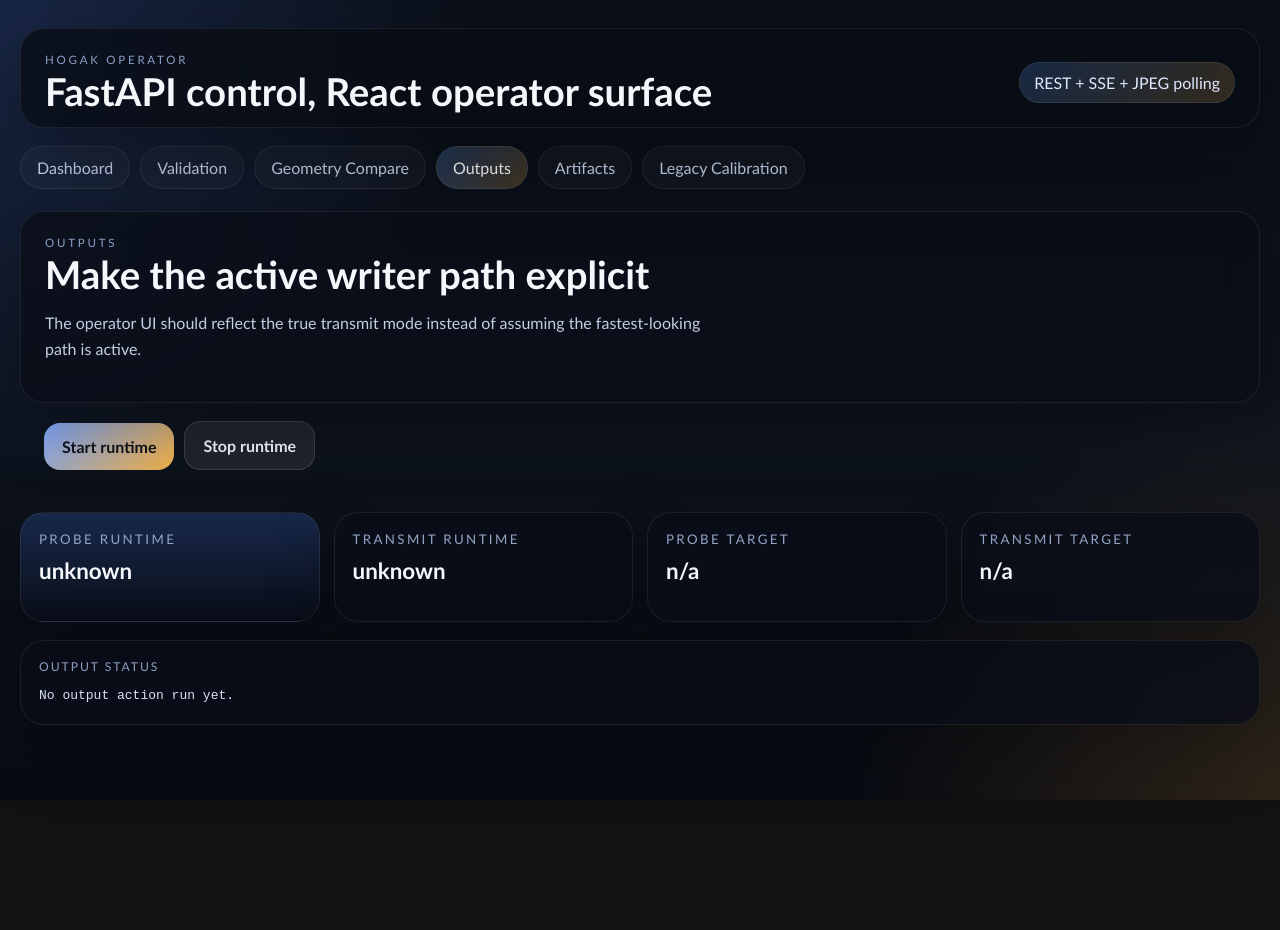
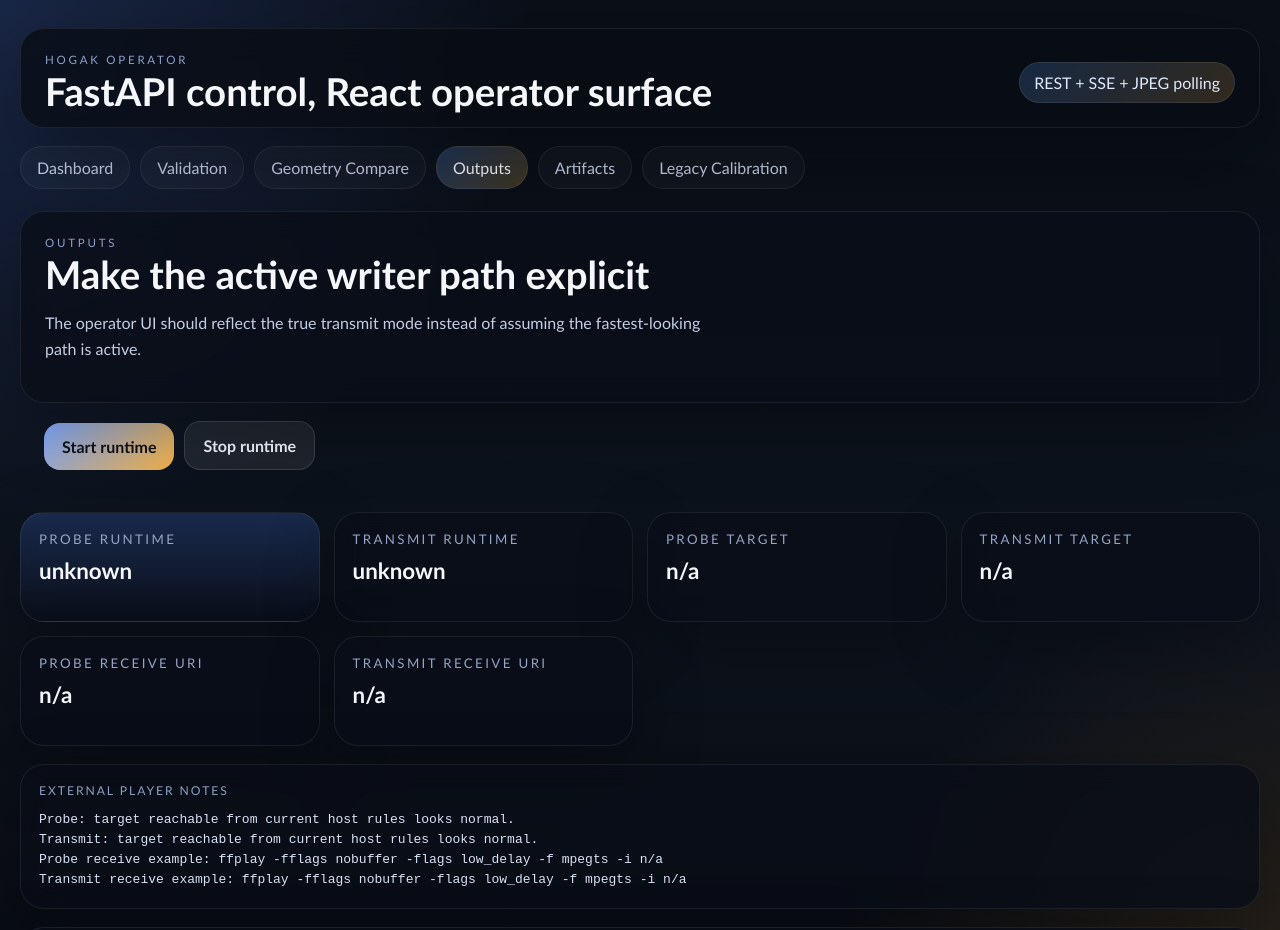
Before and after one commit to prk7048/Hogak_Stitching, a React (Vite) app in the folder frontend/: page /outputs in a window 1280 px wide. Shown: the top 930 px of the page. Before the commit the page ends 800 px from the top, so only its background shows below. Built offline with nearby package versions, Linux system fonts and the light colour scheme; no server answers.

Commit message:
Expose player receive URIs in outputs page

```diff
--- a/frontend/src/lib/api.ts
+++ b/frontend/src/lib/api.ts
@@ -314,6 +314,44 @@
   return joinPath(`/api/runtime/preview.jpg?ts=${version}`);
 }
 
+export function outputReceiveUri(target: unknown): string {
+  const text = pickString(target);
+  if (!text) {
+    return "";
+  }
+  if (text.startsWith("udp://")) {
+    const endpoint = text.split("?", 1)[0].slice("udp://".length);
+    const hostPort = endpoint.startsWith("@") ? endpoint.slice(1) : endpoint;
+    const separator = hostPort.lastIndexOf(":");
+    if (separator < 0) {
+      return text;
+    }
+    const port = hostPort.slice(separator + 1).trim();
+    return port ? `udp://@:${port}` : text;
+  }
+  return text;
+}
+
+export function outputReachabilityHint(target: unknown): string {
+  const text = pickString(target);
+  if (!text) {
+    return "";
+  }
+  if (text.startsWith("udp://")) {
+    const endpoint = text.split("?", 1)[0].slice("udp://".length);
+    const hostPort = endpoint.startsWith("@") ? endpoint.slice(1) : endpoint;
+    const separator = hostPort.lastIndexOf(":");
+    const host = (separator >= 0 ? hostPort.slice(0, separator) : hostPort).trim().toLowerCase();
+    if (host === "127.0.0.1" || host === "localhost" || host === "::1") {
+      return "loopback only: run VLC/ffplay on the same Windows host";
+    }
+    if (host) {
+      return `remote receiver must be reachable at ${host}`;
+    }
+  }
+  return "";
+}
+
 export function openRuntimeEventStream(onEvent: (event: RuntimeEvent) => void): EventSource | null {
   if (typeof window.EventSource === "undefined") {
     return null;
--- a/frontend/src/pages/OutputsPage.tsx
+++ b/frontend/src/pages/OutputsPage.tsx
@@ -1,13 +1,25 @@
 import { useState } from "react";
 
 import { MetricCard } from "../components/MetricCard";
-import { describeRuntimeActionResult, startRuntime, stopRuntime } from "../lib/api";
+import {
+  describeRuntimeActionResult,
+  outputReachabilityHint,
+  outputReceiveUri,
+  startRuntime,
+  stopRuntime,
+} from "../lib/api";
 import { useRuntimeFeed } from "../lib/useRuntimeFeed";
 
 export function OutputsPage() {
   const { state, refreshRuntime } = useRuntimeFeed();
   const [busyAction, setBusyAction] = useState<string | null>(null);
   const [outputStatus, setOutputStatus] = useState("No output action run yet.");
+  const probeTarget = String(state.output_target ?? "");
+  const transmitTarget = String(state.production_output_target ?? "");
+  const probeReceiveUri = outputReceiveUri(probeTarget);
+  const transmitReceiveUri = outputReceiveUri(transmitTarget);
+  const probeReachability = outputReachabilityHint(probeTarget);
+  const transmitReachability = outputReachabilityHint(transmitTarget);
 
   const runAction = async (label: string, action: () => Promise<unknown>) => {
     setBusyAction(label);
@@ -45,9 +57,24 @@
       <div className="metric-grid">
         <MetricCard label="Probe runtime" value={String(state.output_runtime_mode ?? "unknown")} tone="accent" />
         <MetricCard label="Transmit runtime" value={String(state.production_output_runtime_mode ?? "unknown")} />
-        <MetricCard label="Probe target" value={String(state.output_target ?? "n/a")} />
-        <MetricCard label="Transmit target" value={String(state.production_output_target ?? "n/a")} />
+        <MetricCard label="Probe target" value={probeTarget || "n/a"} />
+        <MetricCard label="Transmit target" value={transmitTarget || "n/a"} />
+        <MetricCard label="Probe receive URI" value={probeReceiveUri || "n/a"} />
+        <MetricCard label="Transmit receive URI" value={transmitReceiveUri || "n/a"} />
       </div>
+      <section className="panel">
+        <div className="panel-title">External player notes</div>
+        <pre className="action-output">
+          {[
+            probeReachability ? `Probe: ${probeReachability}` : "Probe: target reachable from current host rules looks normal.",
+            transmitReachability ? `Transmit: ${transmitReachability}` : "Transmit: target reachable from current host rules looks normal.",
+            probeReceiveUri ? `Probe receive example: ffplay -fflags nobuffer -flags low_delay -f mpegts -i ${probeReceiveUri}` : "",
+            transmitReceiveUri ? `Transmit receive example: ffplay -fflags nobuffer -flags low_delay -f mpegts -i ${transmitReceiveUri}` : "",
+          ]
+            .filter(Boolean)
+            .join("\n")}
+        </pre>
+      </section>
       <section className="panel">
         <div className="panel-title">Output status</div>
         <pre className="action-output">{outputStatus}</pre>
```
